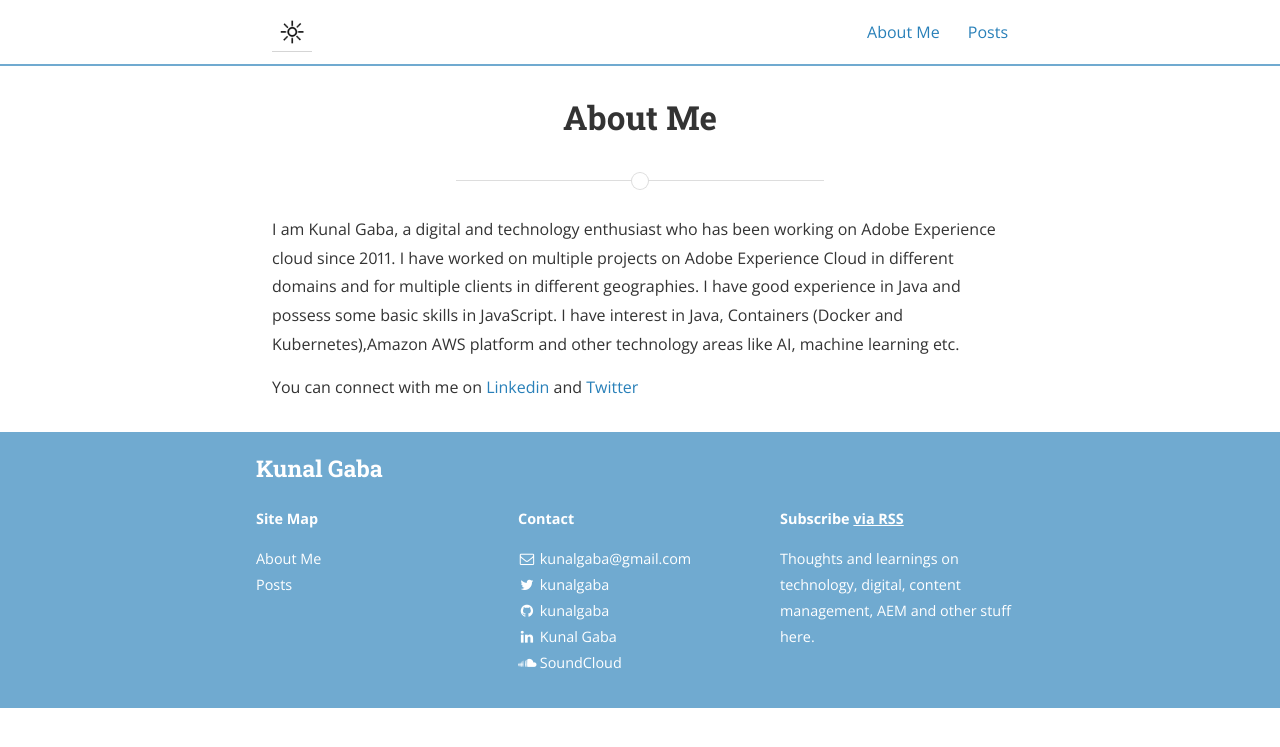
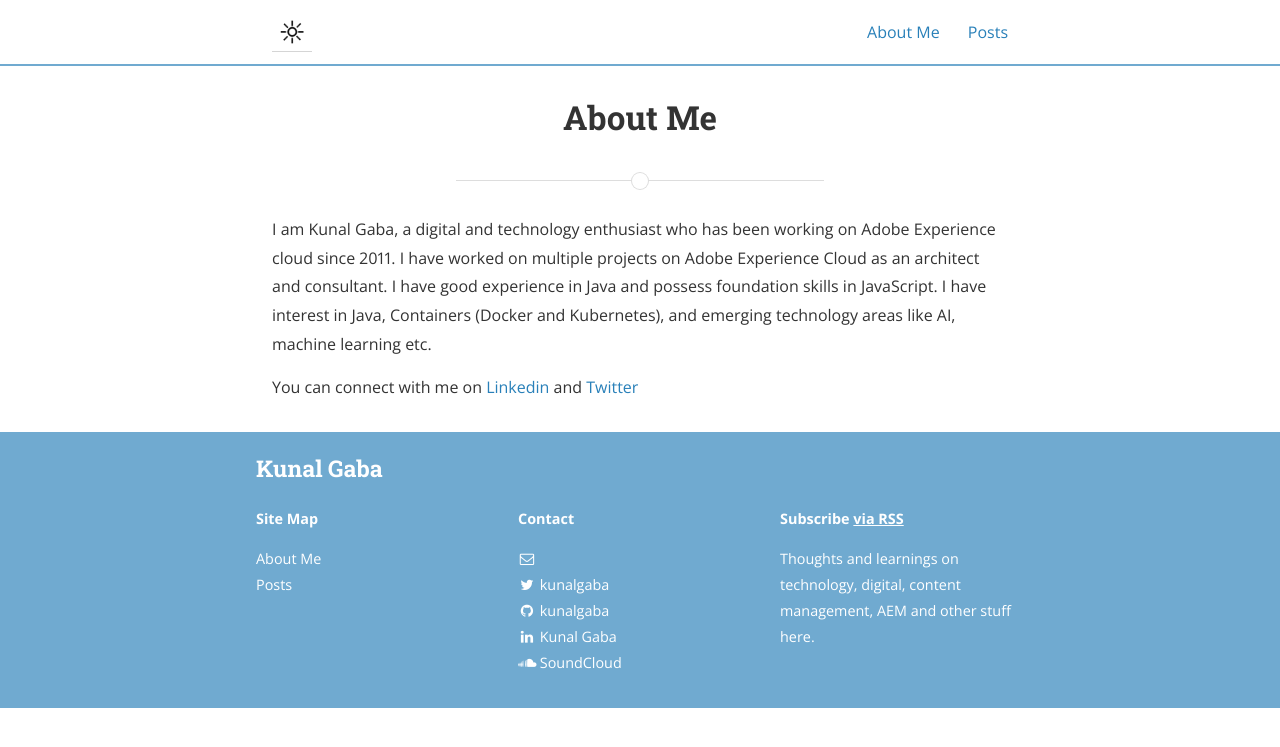
Before and after one commit to kunalgaba/kunalgaba.github.io, a Jekyll site: the page built from about.md, in a window 1280 px wide. Shown: the top 747 px of the page. Built offline with Jekyll 4.4.1, drawn with Linux system fonts in a browser that asks for light colours; nearby versions of some CDN libraries.

```diff
--- a/_config.yml
+++ b/_config.yml
@@ -11,7 +11,7 @@ exclude:
 # Site settings
 title: "Kunal Gaba"
 subtitle: "A blog on digital, Adobe experience cloud and some new interesting stuff"
-email: kunalgaba@gmail.com
+email:
 name: Kunal Gaba
 description: >
  Thoughts and learnings on technology, digital, content management, AEM and other stuff here.
--- a/_posts/2015-11-24-upgrade-to-aem-6.1.markdown
+++ b/_posts/2015-11-24-upgrade-to-aem-6.1.markdown
@@ -3,6 +3,7 @@ layout: post
 title:  "Upgrade to AEM 6.1 - Learnings"
 date:   2015-11-24 16:02:15
 categories: AEM
+author: Kunal Gaba
 ---
 Any upgrade requires detailed planning and steps of execution. I posted my learning's and key takeaways from upgrading AEM 5.6.1 to 6.1 version - [AEM Upgrade]
 
--- a/about.md
+++ b/about.md
@@ -6,8 +6,8 @@ permalink: /about/
 
 <!--<img src="{{ site.baseurl }}/assets/profile-placeholder.gif" title="Profile Picture" class="profile">-->
 
-I am Kunal Gaba, a digital and technology enthusiast who has been working on Adobe Experience cloud since 2011. I have worked on multiple projects on Adobe Experience Cloud in different domains and for multiple clients in different geographies. I have good experience in Java and possess some basic skills in JavaScript.
-I have interest in Java, Containers (Docker and Kubernetes),Amazon AWS platform and other technology areas like AI, machine learning etc.
+I am Kunal Gaba, a digital and technology enthusiast who has been working on Adobe Experience cloud since 2011. I have worked on multiple projects on Adobe Experience Cloud as an architect and consultant. I have good experience in Java and possess foundation skills in JavaScript.
+I have interest in Java, Containers (Docker and Kubernetes), and emerging technology areas like AI, machine learning etc.
 
 You can connect with me on [Linkedin] and [Twitter]
 
```
Also changed, not shown: _posts/2019-03-29-aem-touchui-debug.markdown (added, +37 -0 lines), README.md, assets/Sling-component-debugger.png (added).
